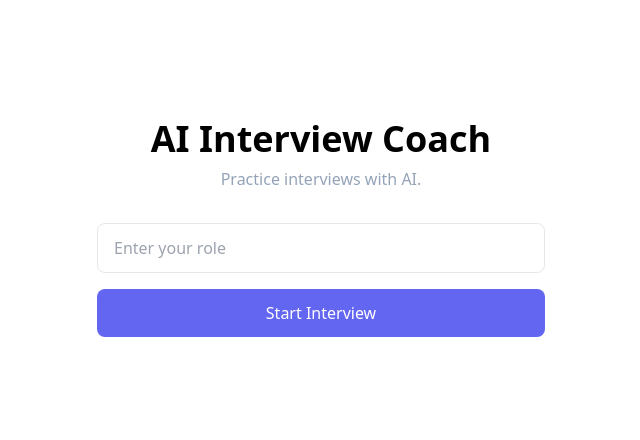
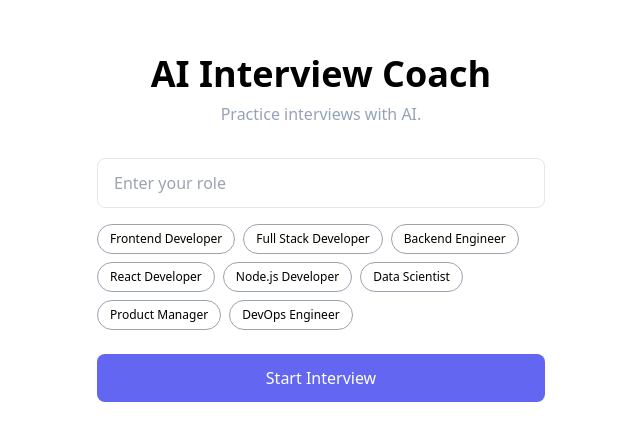
Before and after one commit to vikramdhatarwal/AI-Interview-Coach, a React (Vite) app: page / in a window 1280 px wide. Shown: the part 172-612 px from the top of the page, without its empty margins (319-959 px from the left). Built offline with nearby package versions, Linux system fonts and the light colour scheme.

Commit message:
Add quick role selection options

```diff
--- a/src/components/SetupScreen.jsx
+++ b/src/components/SetupScreen.jsx
@@ -1,4 +1,15 @@
 import React from "react";
+
+const ROLES = [
+  "Frontend Developer",
+  "Full Stack Developer",
+  "Backend Engineer",
+  "React Developer",
+  "Node.js Developer",
+  "Data Scientist",
+  "Product Manager",
+  "DevOps Engineer",
+];
 
 export default function SetupScreen({ role, setRole, onStart, error }) {
   return (
@@ -20,6 +31,22 @@ export default function SetupScreen({ role, setRole, onStart, error }) {
           className="w-full border rounded-lg px-4 py-3 mb-4"
         />
 
+        <div className="flex flex-wrap gap-2 mb-6">
+          {ROLES.map((r) => (
+            <button
+              key={r}
+              onClick={() => setRole(r)}
+              className={`text-xs px-3 py-1.5 rounded-full border ${
+                role === r
+                  ? "bg-indigo-500 text-white"
+                  : "border-gray-400"
+              }`}
+            >
+              {r}
+            </button>
+          ))}
+        </div>
+
         {error && (
           <p className="text-red-500 mb-3">{error}</p>
         )}
```
